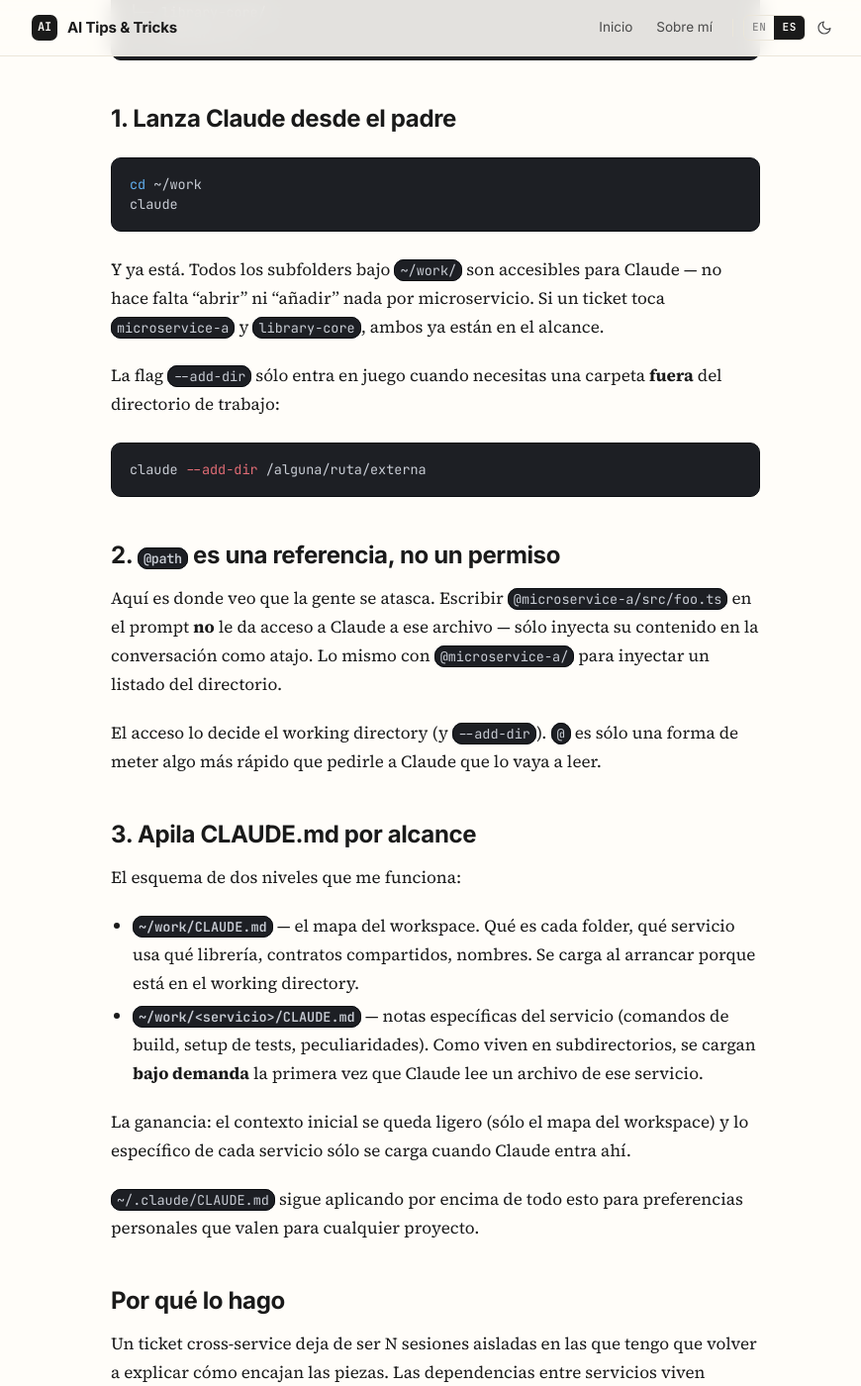
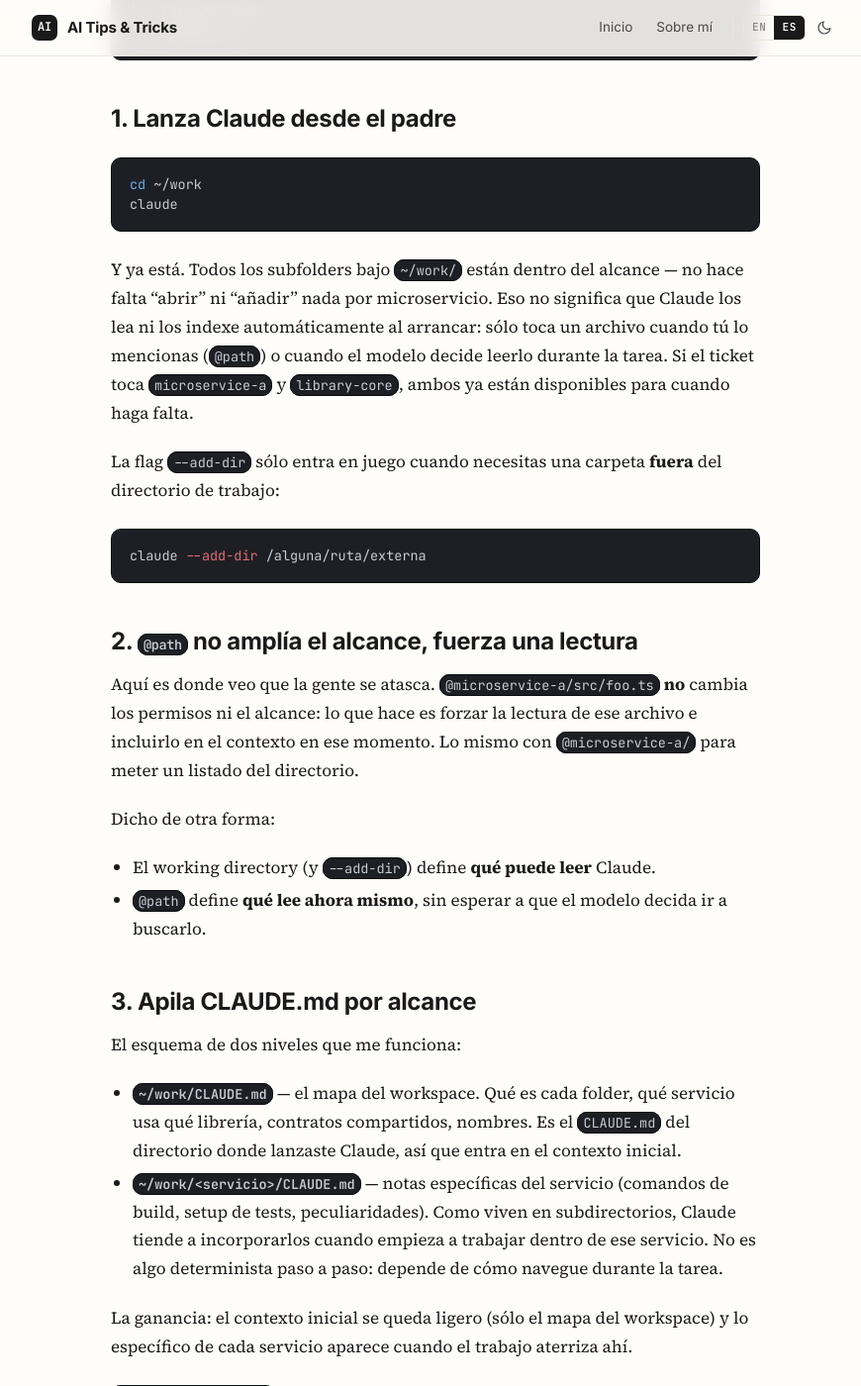
Before and after one commit to bernardosecades/bernardosecades.github.io, a Jekyll site: the page built from _posts/es/2026-05-05-claude-code-workspace-multi-repo.md, in a window 1280 px wide and 1400 px high, scrolled down 782 px. Shown: the whole window at 99% size, without its empty margins (200-1070 px from the left). Built offline with Jekyll 4.4.1, drawn with Linux system fonts in a browser that asks for light colours.

````diff
--- a/_posts/es/2026-05-05-claude-code-workspace-multi-repo.md
+++ b/_posts/es/2026-05-05-claude-code-workspace-multi-repo.md
@@ -27,7 +27,7 @@ cd ~/work
 claude
 ```
 
-Y ya está. Todos los subfolders bajo `~/work/` son accesibles para Claude — no hace falta "abrir" ni "añadir" nada por microservicio. Si un ticket toca `microservice-a` y `library-core`, ambos ya están en el alcance.
+Y ya está. Todos los subfolders bajo `~/work/` están dentro del alcance — no hace falta "abrir" ni "añadir" nada por microservicio. Eso no significa que Claude los lea ni los indexe automáticamente al arrancar: sólo toca un archivo cuando tú lo mencionas (`@path`) o cuando el modelo decide leerlo durante la tarea. Si el ticket toca `microservice-a` y `library-core`, ambos ya están disponibles para cuando haga falta.
 
 La flag `--add-dir` sólo entra en juego cuando necesitas una carpeta **fuera** del directorio de trabajo:
 
@@ -35,20 +35,23 @@ La flag `--add-dir` sólo entra en juego cuando necesitas una carpeta **fuera**
 claude --add-dir /alguna/ruta/externa
 ```
 
-## 2. `@path` es una referencia, no un permiso
+## 2. `@path` no amplía el alcance, fuerza una lectura
 
-Aquí es donde veo que la gente se atasca. Escribir `@microservice-a/src/foo.ts` en el prompt **no** le da acceso a Claude a ese archivo — sólo inyecta su contenido en la conversación como atajo. Lo mismo con `@microservice-a/` para inyectar un listado del directorio.
+Aquí es donde veo que la gente se atasca. `@microservice-a/src/foo.ts` **no** cambia los permisos ni el alcance: lo que hace es forzar la lectura de ese archivo e incluirlo en el contexto en ese momento. Lo mismo con `@microservice-a/` para meter un listado del directorio.
 
-El acceso lo decide el working directory (y `--add-dir`). `@` es sólo una forma de meter algo más rápido que pedirle a Claude que lo vaya a leer.
+Dicho de otra forma:
+
+- El working directory (y `--add-dir`) define **qué puede leer** Claude.
+- `@path` define **qué lee ahora mismo**, sin esperar a que el modelo decida ir a buscarlo.
 
 ## 3. Apila CLAUDE.md por alcance
 
 El esquema de dos niveles que me funciona:
 
-- **`~/work/CLAUDE.md`** — el mapa del workspace. Qué es cada folder, qué servicio usa qué librería, contratos compartidos, nombres. Se carga al arrancar porque está en el working directory.
-- **`~/work/<servicio>/CLAUDE.md`** — notas específicas del servicio (comandos de build, setup de tests, peculiaridades). Como viven en subdirectorios, se cargan **bajo demanda** la primera vez que Claude lee un archivo de ese servicio.
+- **`~/work/CLAUDE.md`** — el mapa del workspace. Qué es cada folder, qué servicio usa qué librería, contratos compartidos, nombres. Es el `CLAUDE.md` del directorio donde lanzaste Claude, así que entra en el contexto inicial.
+- **`~/work/<servicio>/CLAUDE.md`** — notas específicas del servicio (comandos de build, setup de tests, peculiaridades). Como viven en subdirectorios, Claude tiende a incorporarlos cuando empieza a trabajar dentro de ese servicio. No es algo determinista paso a paso: depende de cómo navegue durante la tarea.
 
-La ganancia: el contexto inicial se queda ligero (sólo el mapa del workspace) y lo específico de cada servicio sólo se carga cuando Claude entra ahí.
+La ganancia: el contexto inicial se queda ligero (sólo el mapa del workspace) y lo específico de cada servicio aparece cuando el trabajo aterriza ahí.
 
 `~/.claude/CLAUDE.md` sigue aplicando por encima de todo esto para preferencias personales que valen para cualquier proyecto.
 
````
Also changed, not shown: other parts of _posts/es/2026-05-05-claude-code-workspace-multi-repo.md (+1 -1 lines), _posts/en/2026-05-05-claude-code-multi-repo-workspace.md (+10 -7 lines), README.md.
